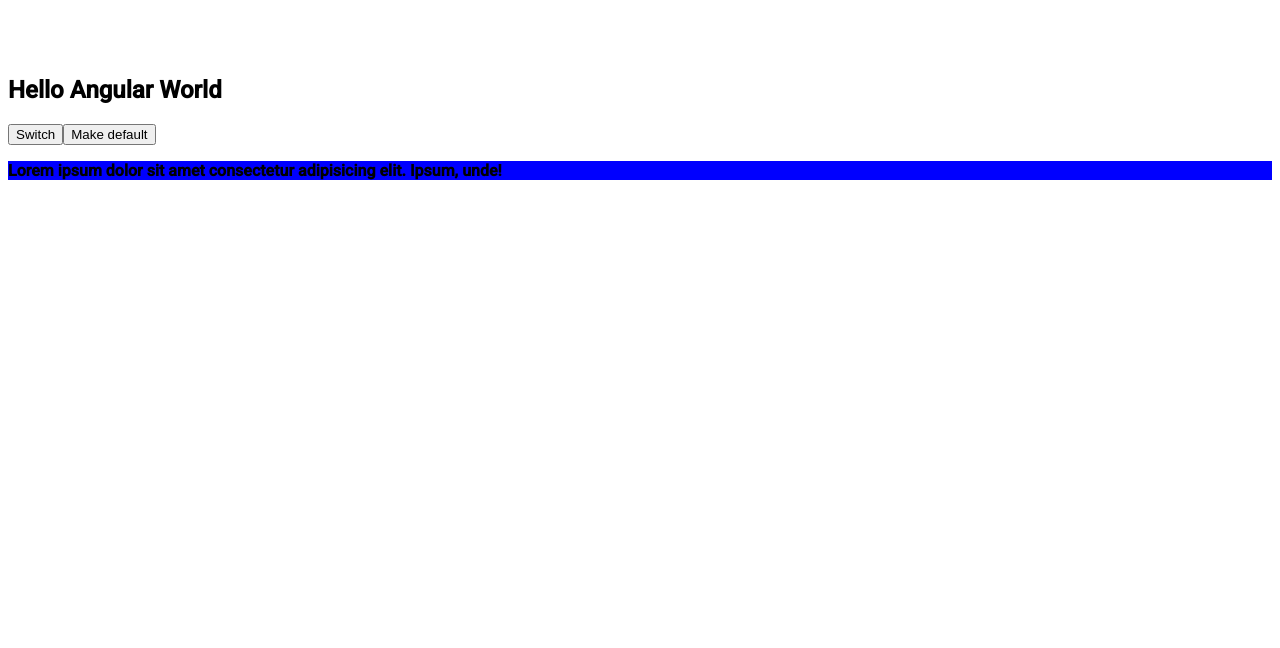
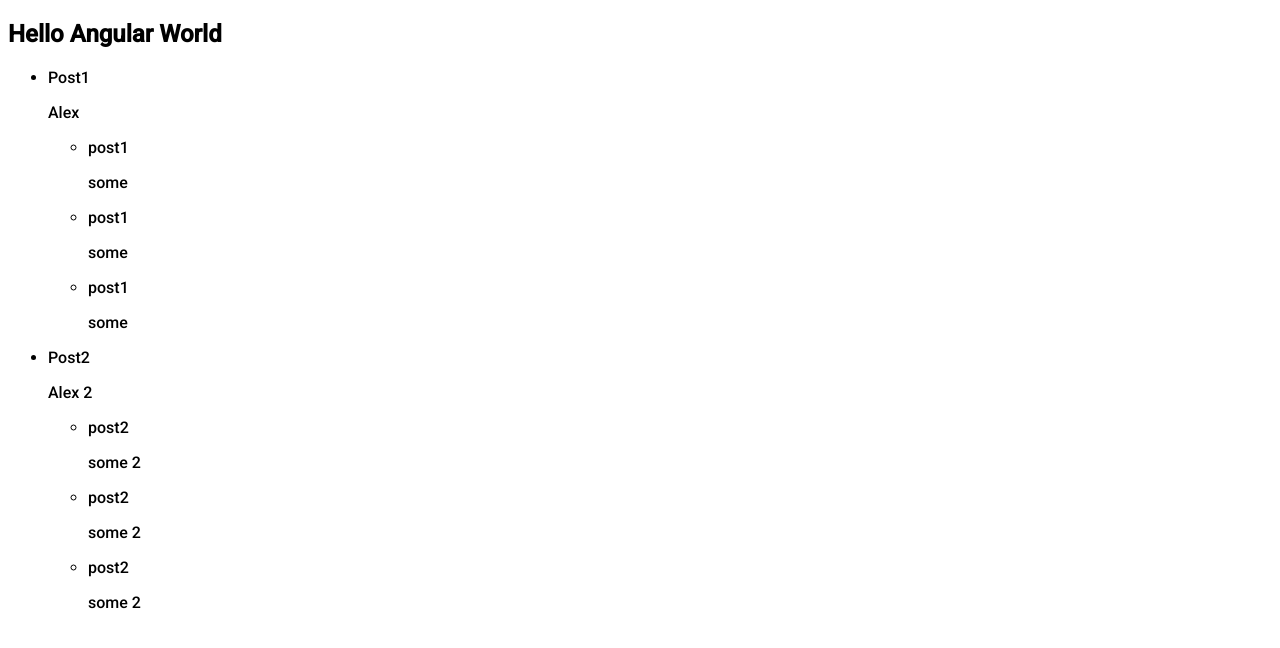
Before and after one commit to laskalexjob/ng-basics, an Angular app: page / in a window 1280 px wide. Shown: the top 648 px of the page. Built offline with nearby package versions, Linux system fonts and the light colour scheme.

Commit message:
ngFor directive

```diff
--- a/src/app/app.component.html
+++ b/src/app/app.component.html
@@ -1,14 +1,20 @@
-<div class="container">
-  <h2>Hello Angular World</h2>
+<h2>Hello Angular World</h2>
 
-  <button (click)="toggleSwitcher = !toggleSwitcher">Switch</button>
-  <button (click)="toggleSwitcher = 123">Make default</button>
+<!-- <ul>
+  <li *ngFor="let item of arr; let idx = index">
+    <strong>{{ idx }} {{ item }}</strong>
+  </li>
+</ul> -->
 
-  <div [ngSwitch]="toggleSwitcher">
-    <p *ngSwitchCase="true" class="blue">
-      Lorem ipsum dolor sit amet consectetur adipisicing elit. Ipsum, unde!
-    </p>
-    <p *ngSwitchCase="false" class="red">Lorem, ipsum.</p>
-    <p *ngSwitchDefault>Default value</p>
-  </div>
-</div>
+<ul>
+  <li *ngFor="let post of objs">
+    <p>{{ post.title }}</p>
+    <p>{{ post.author }}</p>
+    <ul *ngFor="let item of post.comments">
+      <li>
+        {{ item.name }}
+        <p>{{ item.text }}</p>
+      </li>
+    </ul>
+  </li>
+</ul>
--- a/src/app/app.component.ts
+++ b/src/app/app.component.ts
@@ -6,9 +6,26 @@
   styleUrls: ['./app.component.scss'],
 })
 export class AppComponent {
-  toggleSwitcher: any = true;
+  arr: number[] = [1, 2, 3, 4, 5, 6, 7];
 
-  toggleSwith() {
-    this.toggleSwitcher = !this.toggleSwitcher;
-  }
+  objs = [
+    {
+      title: 'Post1',
+      author: 'Alex',
+      comments: [
+        { name: 'post1', text: 'some' },
+        { name: 'post1', text: 'some' },
+        { name: 'post1', text: 'some' },
+      ],
+    },
+    {
+      title: 'Post2',
+      author: 'Alex 2',
+      comments: [
+        { name: 'post2', text: 'some 2' },
+        { name: 'post2', text: 'some 2' },
+        { name: 'post2', text: 'some 2' },
+      ],
+    },
+  ];
 }
```
